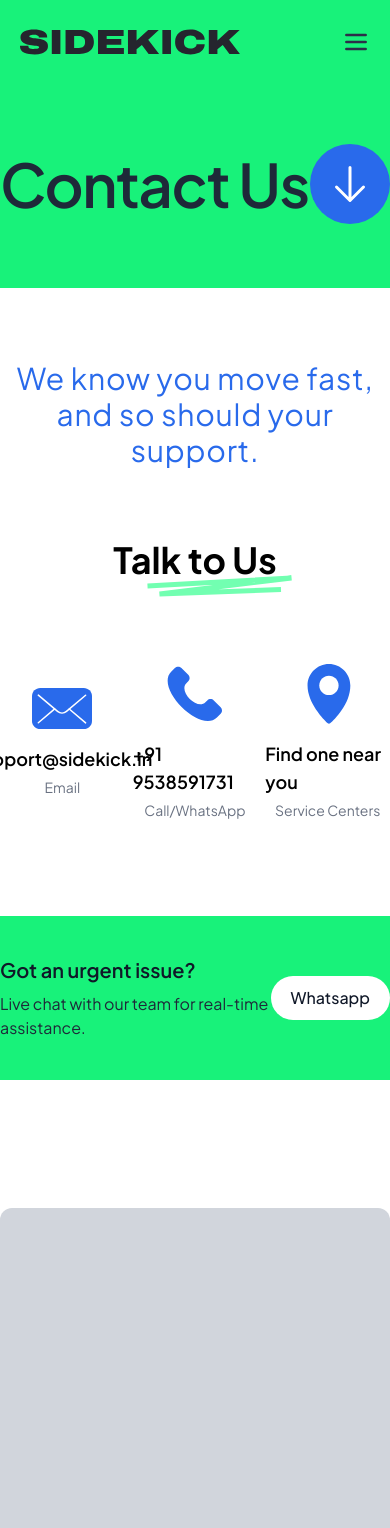
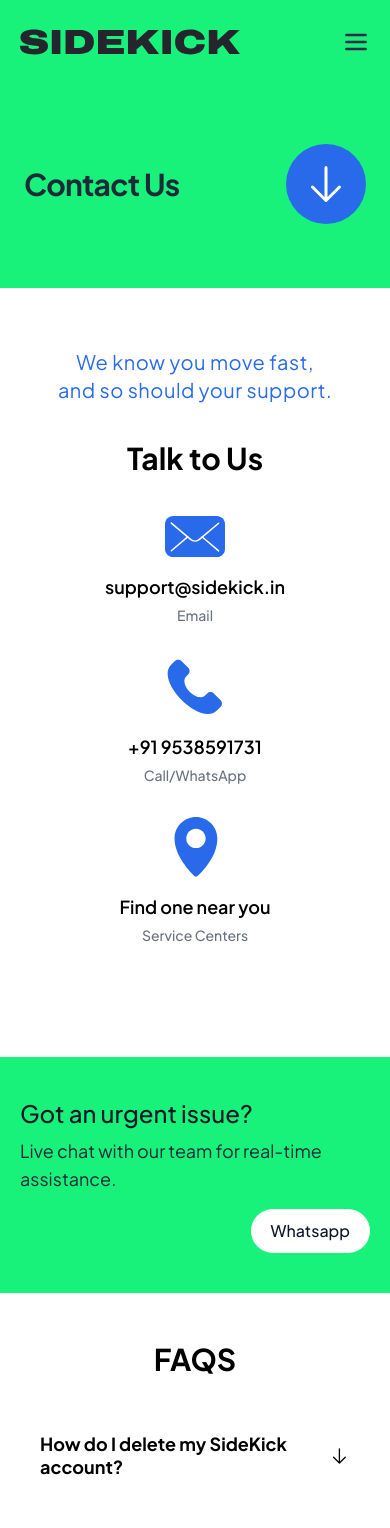
Before and after one commit to usaif1/sidekick-web, a React (Vite) app: page /contact in a window 390 px wide. Shown: the top 1528 px of the page. Built offline with nearby package versions, Linux system fonts and the light colour scheme.

Commit message:
update: mobile responsiveness

```diff
--- a/src/components/FAQ.tsx
+++ b/src/components/FAQ.tsx
@@ -39,31 +39,28 @@
     <section id="faq">
       <div className="max-w-7xl md:w-[80vw] mx-auto py-12">
         <div className="relative w-max mx-auto mb-8">
-          <h2 className="text-center text-4xl font-bold relative z-10">FAQS</h2>
+          <h2 className="text-center md:text-4xl text-3xl font-bold relative z-10">FAQS</h2>
         </div>
 
         <div className="">
           {faqData.map((faq, index) => {
             const isOpen = openIndex === index;
             return (
-              <div key={index} className="py-2 overflow-hidden">
+              <div key={index} className="py-2 overflow-hidden px-6 md:px-0">
                 <button
                   onClick={() => toggleFAQ(index)}
                   className="w-full flex justify-between items-center p-4 text-left cursor-pointer"
                 >
-                  <span className="text-xl font-semibold">{faq.question}</span>
+                  <span className="text-lg md:text-xl md:font-medium font-bold leading-tight">{faq.question}</span>
                   <ArrowDown
                     size={24}
-                    className={`transition-transform duration-300 ${
-                      isOpen ? "rotate-180" : ""
-                    }`}
+                    className={`transition-transform duration-300 ${isOpen ? "rotate-180" : ""
+                      }`}
                   />
                 </button>
-
                 <div
-                  className={`px-4 overflow-hidden transition-all duration-400 ease-in-out ${
-                    isOpen ? "max-h-60 py-2" : "max-h-0"
-                  }`}
+                  className={`px-4 overflow-hidden transition-all duration-400 ease-in-out ${isOpen ? "max-h-60 py-2" : "max-h-0"
+                    }`}
                 >
                   <p className="text-gray-600">{faq.answer}</p>
                 </div>
--- a/src/pages/Contact.tsx
+++ b/src/pages/Contact.tsx
@@ -10,60 +10,63 @@
 
 const Contact = () => {
   return (
-    <>
+    <div className="overflow-hidden">
       <div className="pt-20 bg-sidekick-green">
-        <div className="py-16 flex items-center justify-between max-w-7xl mx-auto md:w-[80vw]">
-          <h2 className="text-6xl font-semibold text-gray-800 tracking-tight">Contact Us</h2>
+        <div className="px-6 md:px-0 py-16 flex items-center justify-between max-w-7xl mx-auto md:w-[80vw]">
+          <h2 className="text-3xl font-bold md:text-6xl md:font-semibold text-gray-800 tracking-tight">Contact Us</h2>
           <ArrowDown size={36} className="text-white bg-sidekick-blue w-20 h-20 p-4 rounded-full" />
         </div>
       </div>
 
 
+
       {/* Blue Section text */}
-      <section className="space-y-12 relative max-w-7xl mx-auto  py-12">
-        <h3 className="text-sidekick-blue text-3xl  py-6 text-center tracking-wide">
+      <section className=" space-y-6 md:space-y-12 relative max-w-7xl mx-auto  py-12 px-6 md:px-0">
+        <h3 className="text-sidekick-blue text-xl py-3 md:text-3xl  md:py-6 text-center tracking-wide">
           We know you move fast,<br />
           and so should your support.
         </h3>
 
         <div className="relative w-max mx-auto">
-          <h2 className="text-center text-4xl font-bold z-10">Talk to Us</h2>
-          <img src={zigzagUnderline} alt="" aria-hidden className="relative select-none block ml-auto left-6 bottom-3" />
+          <h2 className="text-center text-3xl md:text-4xl font-bold z-10">
+            Talk to Us
+          </h2>
+          <img src={zigzagUnderline} alt="" aria-hidden className="hidden md:block relative select-none ml-auto left-6 bottom-3" />
         </div>
 
-        <div className="grid grid-cols-3 gap-2 place-items-center max-w-5xl mx-auto mb-12">
+        <div className="flex flex-col gap-8 py-4 md:py-0 items-center justify-between md:grid md:grid-cols-3 md:gap-2 place-items-center max-w-5xl mx-auto mb-12">
           <div>
             <img src={mailIcon} alt="mail icon" className="mx-auto mb-4" />
             <a href="mailto:support@sidekick.in" className="block mb-1 text-lg font-semibold">
               support@sidekick.in
             </a>
-            <p className="text-center text-sm text-gray-500">Email</p>
+            <p className="text-center text-sm md:font-normal font-medium text-gray-500">Email</p>
           </div>
           <div>
             <img src={phoneIcon} alt="phone icon" className="mx-auto mb-4" />
             <a href="tel:+91 9538591731" className="block mb-1 text-lg font-semibold">
               +91 9538591731
             </a>
-            <p className="text-center text-sm text-gray-500">Call/WhatsApp</p>
+            <p className="text-center text-sm md:font-normal font-medium text-gray-500">Call/WhatsApp</p>
           </div>
           <div>
             <img src={locationIcon} alt="location icon" className="mx-auto mb-4" />
             <p className="block mb-1 text-lg font-semibold">
               Find one near you
             </p>
-            <p className="text-center text-sm text-gray-500">Service Centers</p>
+            <p className="text-center text-sm md:font-normal font-medium text-gray-500">Service Centers</p>
           </div>
         </div>
       </section>
 
       {/* CTA SECTION */}
       <section className="bg-sidekick-green text-gray-900">
-        <div className="py-10 max-w-7xl mx-auto md:w-[80vw] flex items-center ">
+        <div className="px-5  py-10 max-w-7xl mx-auto md:w-[80vw] md:flex space-y-4 md:space-y-0  items-center ">
           <div className="space-y-2">
-            <h6 className="text-xl font-semibold">
+            <h6 className="font-medium text-2xl md:text-xl md:font-semibold">
               Got an urgent issue?
             </h6>
-            <p className=" text-gray-800">
+            <p className="text-lg md:text-base text-gray-800">
               Live chat with our team for real-time assistance.
             </p>
           </div>
@@ -73,11 +76,12 @@
           </a>
         </div>
       </section>
-
-      <Map />
+      <div className="hidden md:block">
+        <Map />
+      </div>
       <FAQ />
       <CTABanner />
-    </>
+    </div>
   )
 }
 
--- a/src/pages/Home.tsx
+++ b/src/pages/Home.tsx
@@ -41,7 +41,9 @@
         </h3>
 
         <div className="relative w-max mx-auto">
-          <h2 className="text-center text-3xl md:text-4xl font-bold z-10">See Sidekick in Action</h2>
+          <h2 className="text-center text-3xl md:text-4xl font-bold z-10">
+            See Sidekick in Action
+          </h2>
           <img src={zigzagUnderline} alt="" aria-hidden className="relative select-none block ml-auto left-6 bottom-3" />
         </div>
 
--- a/src/pages/InstitutionLogin.tsx
+++ b/src/pages/InstitutionLogin.tsx
@@ -10,8 +10,9 @@
 const InstitutionLogin = () => {
   return (
     <>
+      {/* Hero Section */}
       <div className="flex flex-col grow items-stretch justify-center min-h-svh">
-        <section className="relative flex flex-col justify-center grow pt-20">
+        <div className="relative flex flex-col justify-start md:justify-center grow pt-20">
           {/* Background Image */}
           <img
             src={Hero}
@@ -21,25 +22,27 @@
 
           {/* Overlay */}
           <div className="absolute top-0 left-0 h-full w-full bg-black/60 z-0"></div>
-          {/* =Foreground Image */}''
-          <img src={HeroForegroundImg} alt="Sidekick App Screenshot" className="h-[85vh] w-[55%] object-contain absolute object-bottom bottom-0 right-32" />
+          {/* =Foreground Image */}
+          <img src={HeroForegroundImg} alt="Sidekick App Screenshot" className="md:h-[85vh] md:w-[55%] object-contain absolute object-bottom bottom-0 md:right-32" />
+
           {/* Text Content  + CTA */}
-          <div className="space-y-12 relative max-w-7xl mx-auto md:w-[80vw] z-10">
-            <p className="text-5xl w-1/2 text-sidekick-green font-semibold leading-snug drop-shadow-md">
+          <div className="grow h-1/2 pt-[10vh] md:h-auto md:space-y-10 space-y-4 relative max-w-7xl mx-auto md:w-[80vw] z-10 pb-10 px-6 md:px-0">
+            <p className="text-center mx-auto text-2xl font-bold md:mx-0 md:text-left md:text-5xl md:w-2/3 text-white md:font-semibold leading-snug drop-shadow-md">
               Let us be your<br />
               Sidekick!
             </p>
-            <button className="font-medium text-lg bg-sidekick-green px-8 py-3 rounded-full">
+            <button className="font-medium text-lg md:bg-sidekick-green bg-white px-8 py-3 rounded-full">
               Institution Log In
             </button>
           </div>
-        </section>
+        </div>
+
         {/* Why partner with us? */}
       </div>
       <section className="bg-white py-12">
         <div className="max-w-7xl mx-auto md:w-[80vw]">
-          <h2 className="text-4xl text-center font-semibold mt-10 mb-20">Why Partner With Us?</h2>
-          <div className="grid grid-cols-3">
+          <h2 className="md:text-4xl text-3xl text-center font-semibold mt-10 mb-20">Why Partner With Us?</h2>
+          <div className="md:grid md:grid-cols-3 space-y-12 md:space-y-0">
             {/* benefit */}
             <div className="text-center">
               <img src={benefit1} alt="SAAS" className="mx-auto mb-4" />
--- a/src/pages/Offerings.tsx
+++ b/src/pages/Offerings.tsx
@@ -13,33 +13,35 @@
 
   return (
     <div className="overflow-hidden">
+      {/* Hero Section */}
       <div className="flex flex-col grow items-stretch justify-center min-h-svh">
-        <div className="relative flex flex-col justify-center grow pt-20">
+        <div className="relative flex flex-col justify-end md:justify-center grow pt-20">
+
           {/* Background Image */}
           <img
             src={Hero}
             alt="Sidekick Hero Image"
-            className="h-full w-full object-top object-cover absolute top-0 left-0 z-0"
+            className="h-svh w-full md:object-top object-cover object-[80%] absolute top-0 left-0 z-0"
           />
 
           {/* Overlay */}
-          <div className="absolute top-0 left-0 h-full w-full bg-black/30 z-0"></div>
+          <div className="absolute top-0 left-0 h-full w-full md:bg-black/30 bg-black/40  z-0"></div>
 
           {/* Text Content + CTA*/}
-          <div className="space-y-12 relative max-w-7xl mx-auto md:w-[80vw] z-10">
-            <p className="text-5xl w-2/3 text-white font-semibold leading-snug drop-shadow-md">
+          <div className="md:space-y-10 space-y-4 relative max-w-7xl mx-auto md:w-[80vw] z-10 pb-10 px-6 md:px-0">
+            <p className="text-center mx-auto text-2xl font-bold md:mx-0 md:text-left md:text-5xl md:w-2/3 text-white md:font-semibold leading-snug drop-shadow-md">
               Now we Go, because< br />
               every second counts.
             </p>
-            <a className="font-medium text-lg bg-sidekick-green px-5 py-3 rounded-full" href="#">
+            <a className="font-medium text-lg bg-sidekick-green px-6 py-3 block w-max rounded-full md:mx-0 mx-auto" href="#">
               Get the App
             </a>
           </div>
         </div>
       </div>
 
-      <section className="space-y-12 relative max-w-7xl mx-auto py-12 mb-16 mt-10">
-        <h3 className="text-sidekick-blue text-3xl  py-6 text-center tracking-wide">
+      <section className=" space-y-6 md:space-y-12 relative max-w-7xl mx-auto  py-12 px-6 md:px-0">
+        <h3 className="text-sidekick-blue text-xl md:text-3xl  md:py-6 text-center tracking-wide">
           From city streets to campus corridors and business fleets,<br />
           we redefine how you cover the final leg of your journey.
         </h3>
```
